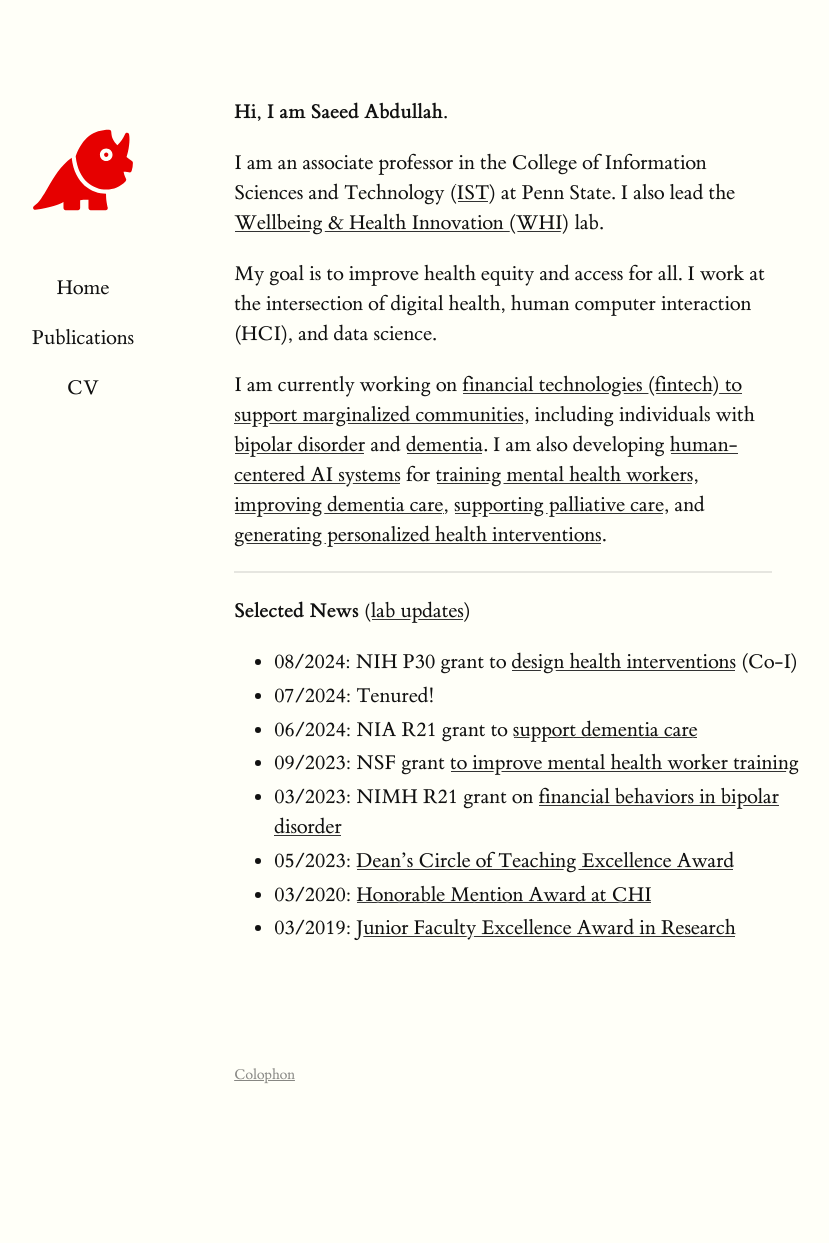
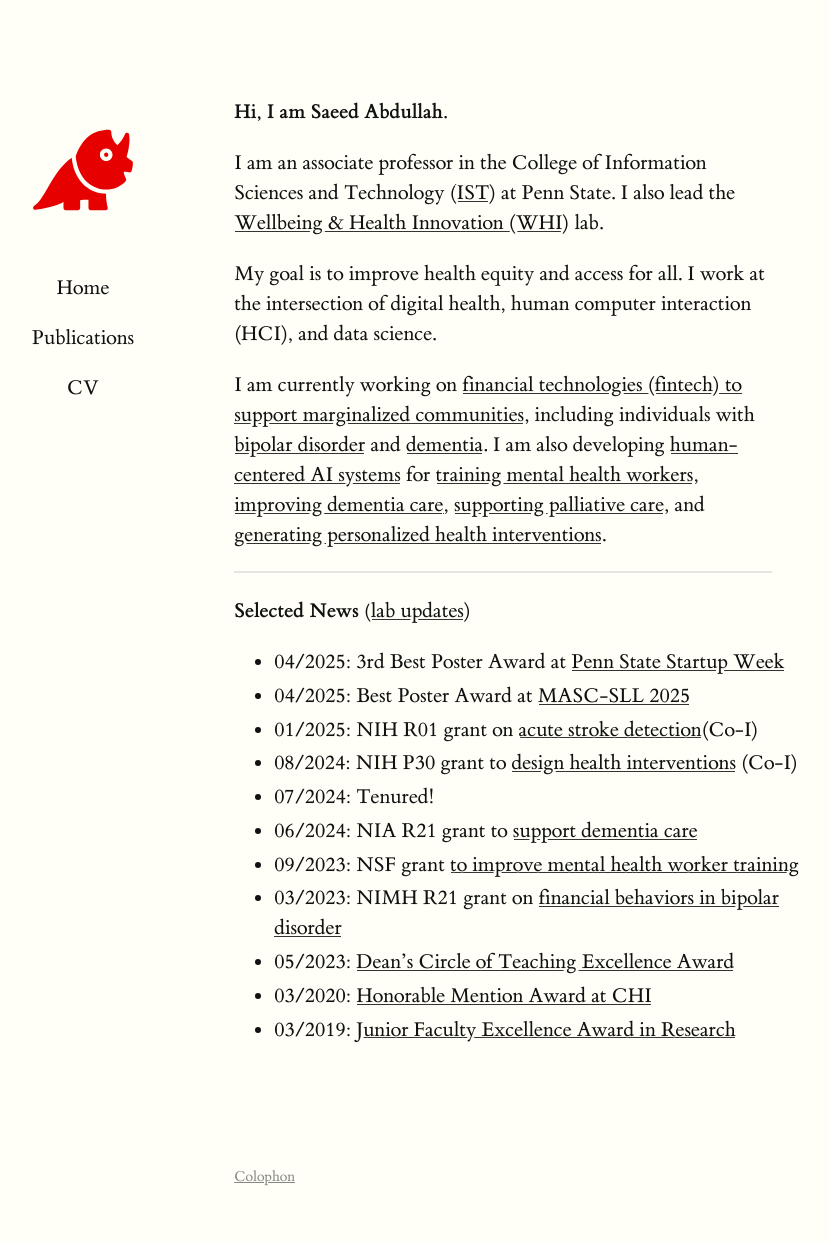
Before and after one commit to saeed-abdullah/saeed-abdullah.github.io, a Jekyll site: the page built from index.markdown, in a window 1280 px wide. Shown: the whole page, without its empty margins (64-893 px from the left). Built offline with Jekyll 4.4.1, drawn with Linux system fonts in a browser that asks for light colours; before the commit the page ends 1141 px from its top, so only the background shows below that.

Commit message:
Updates news

```diff
--- a/index.markdown
+++ b/index.markdown
@@ -26,6 +26,9 @@ including individuals with [bipolar disorder][bd-fintech] and [dementia]
 ---
 
 **Selected News** ([lab updates](https://whilab.org/news))
+* 04/2025: 3rd Best Poster Award at [Penn State Startup Week][psu-startup-week-2025]
+* 04/2025: Best Poster Award at [MASC-SLL 2025][masc-sll-2025]
+* 01/2025: NIH R01 grant on [acute stroke detection][stroke-detection](Co-I)
 * 08/2024: NIH P30 grant to [design health interventions][genai-intervention] (Co-I)
 * 07/2024: Tenured!
 * 06/2024: NIA R21 grant to [support dementia care][dementia-va]
@@ -49,3 +52,6 @@ including individuals with [bipolar disorder][bd-fintech] and [dementia]
 [dementia-va]: https://whilab.org/projects/dementia-va.html
 [palliative-care]: https://whilab.org/projects/palliative-care.html
 [genai-intervention]: https://whilab.org/projects/genai-intervention.html
+[stroke-detection]: https://reporter.nih.gov/project-details/11022333
+[masc-sll-2025]: https://web.archive.org/web/20250413223804/https://www.mascsll.org/program/
+[psu-startup-week-2025]: https://web.archive.org/web/20250504213359/https://www.linkedin.com/posts/penn-state-ai-hub_pennstateaiweek-weare-pennstateai-activity-7318664616903860225-NruB
--- a/sanitizers/aspell-ignore.txt
+++ b/sanitizers/aspell-ignore.txt
@@ -1,5 +1,6 @@
-personal_ws-1.1 en 203
+personal_ws-1.1 en 206
 AAAI
+ABCT
 ACHA
 ACM
 ACNP
@@ -103,6 +104,7 @@ Steffany
 TEAMMAIT
 Tanzeem
 Technophobia
+Technoskepticism
 Telehealth
 ToS
 Tronzo
@@ -194,6 +196,7 @@ situ
 sleeeeeeeeeeeeeeeeeeeeeeeeeeeeeeeeeeeeeeeeeeeee
 smartspeaker
 sn
+technoskepticism
 telehealth
 th
 ubicomp
```
